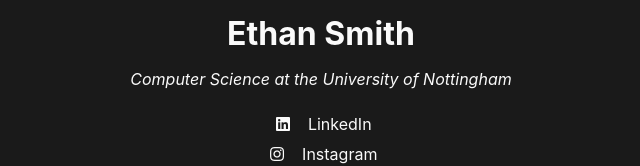
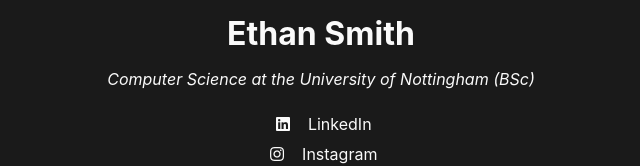
Before and after one commit to eethansmith/my-website, a React (Create React App) app: page / in a window 1280 px wide. Shown: the part 387-553 px from the top of the page, without its empty margins (319-959 px from the left). Built offline with nearby package versions, Linux system fonts and the light colour scheme.

Commit message:
changes to education line

```diff
--- a/src/App.js
+++ b/src/App.js
@@ -8,7 +8,7 @@ function App() {
       <div className="profile-section">
         <img src={me} alt="Ethan Smith" className="profile-image" />
         <h1>Ethan Smith</h1>
-        <p className="education">Computer Science at the University of Nottingham</p>
+        <p className="education">Computer Science at the University of Nottingham (BSc)</p>
       </div>
       <div className="social-media-links">
         <a href="https://www.linkedin.com/in/eethansmith/" target="_blank" rel="noopener noreferrer">
@@ -23,6 +23,7 @@ function App() {
       </div>
     </div>
   );
+
 }
 
 export default App;
```
